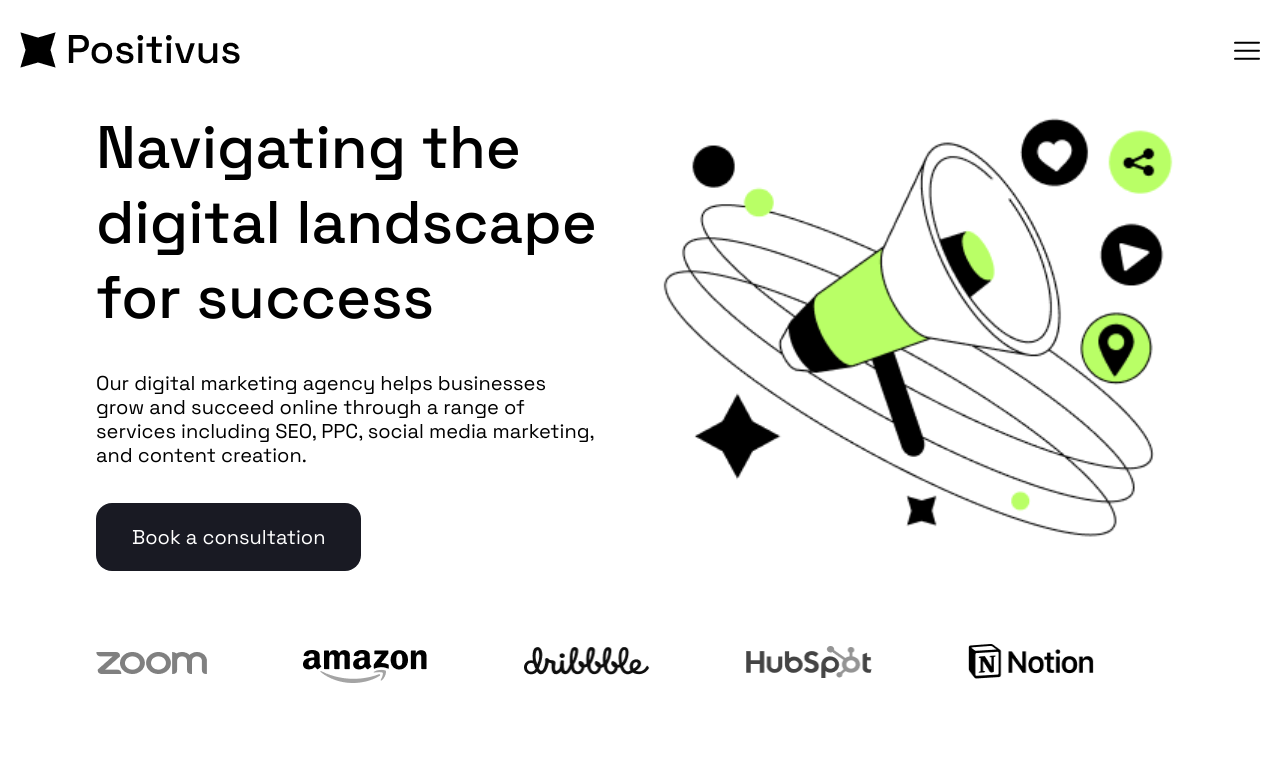
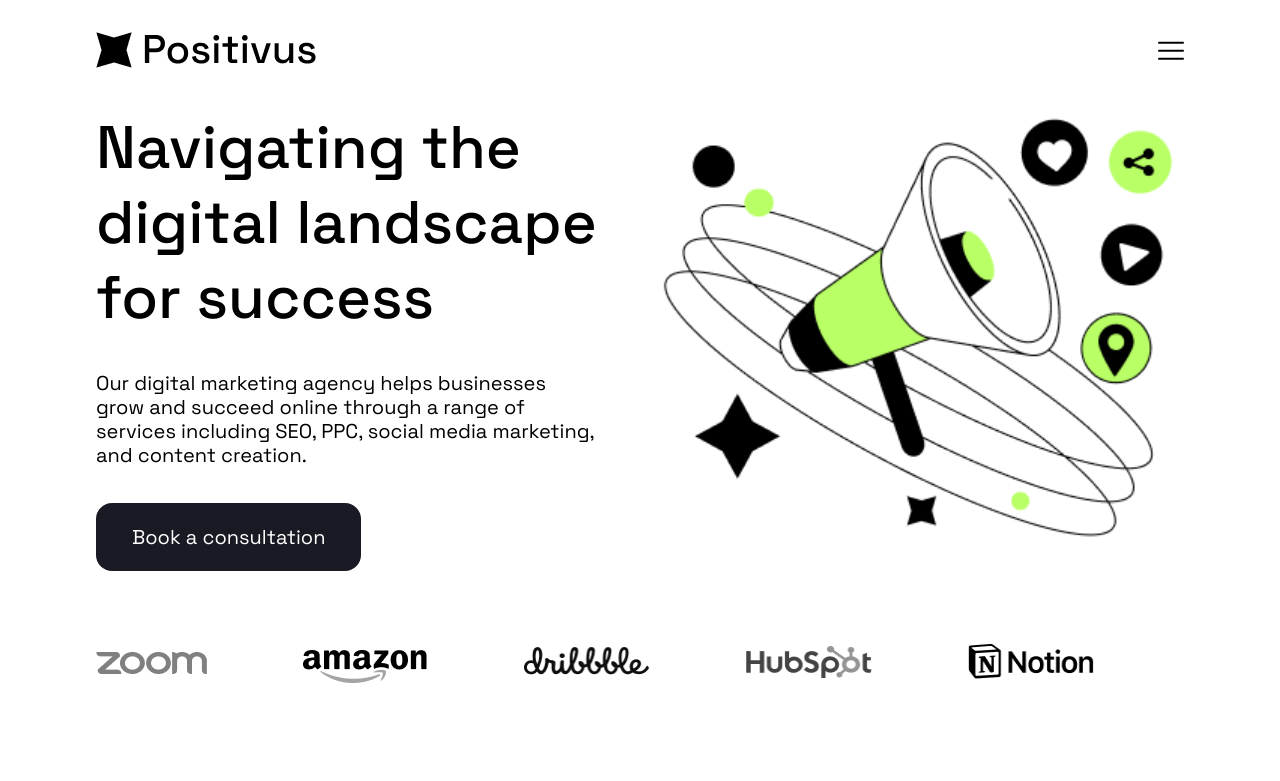
Before and after one commit to furqonStudio/positivus-landing-page, a React (Vite) app: page / in a window 1280 px wide. Shown: the top 781 px of the page. Built offline with nearby package versions, Linux system fonts and the light colour scheme.

Commit message:
feat: fix navbar padding in large screen

```diff
--- a/src/components/molecules/Navbar.tsx
+++ b/src/components/molecules/Navbar.tsx
@@ -3,7 +3,7 @@
 
 const Navbar = () => {
   return (
-    <div className="flex flex-row justify-between items-center px-5 mt-8">
+    <div className="flex flex-row justify-between items-center px-5 mt-8 lg:px-24">
       <div className="w-[144px] md:w-fit">
         <Logo />
       </div>
```
